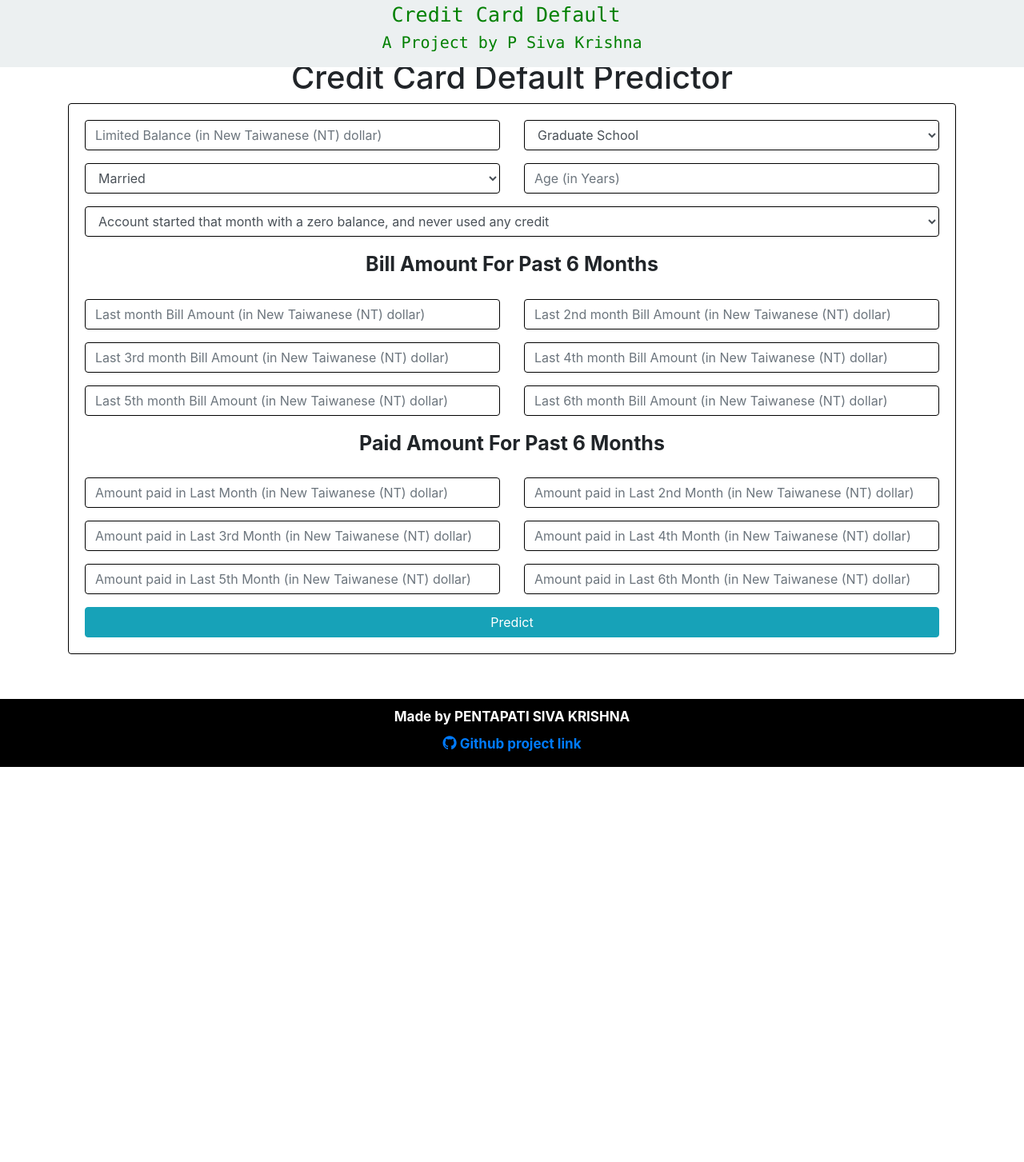
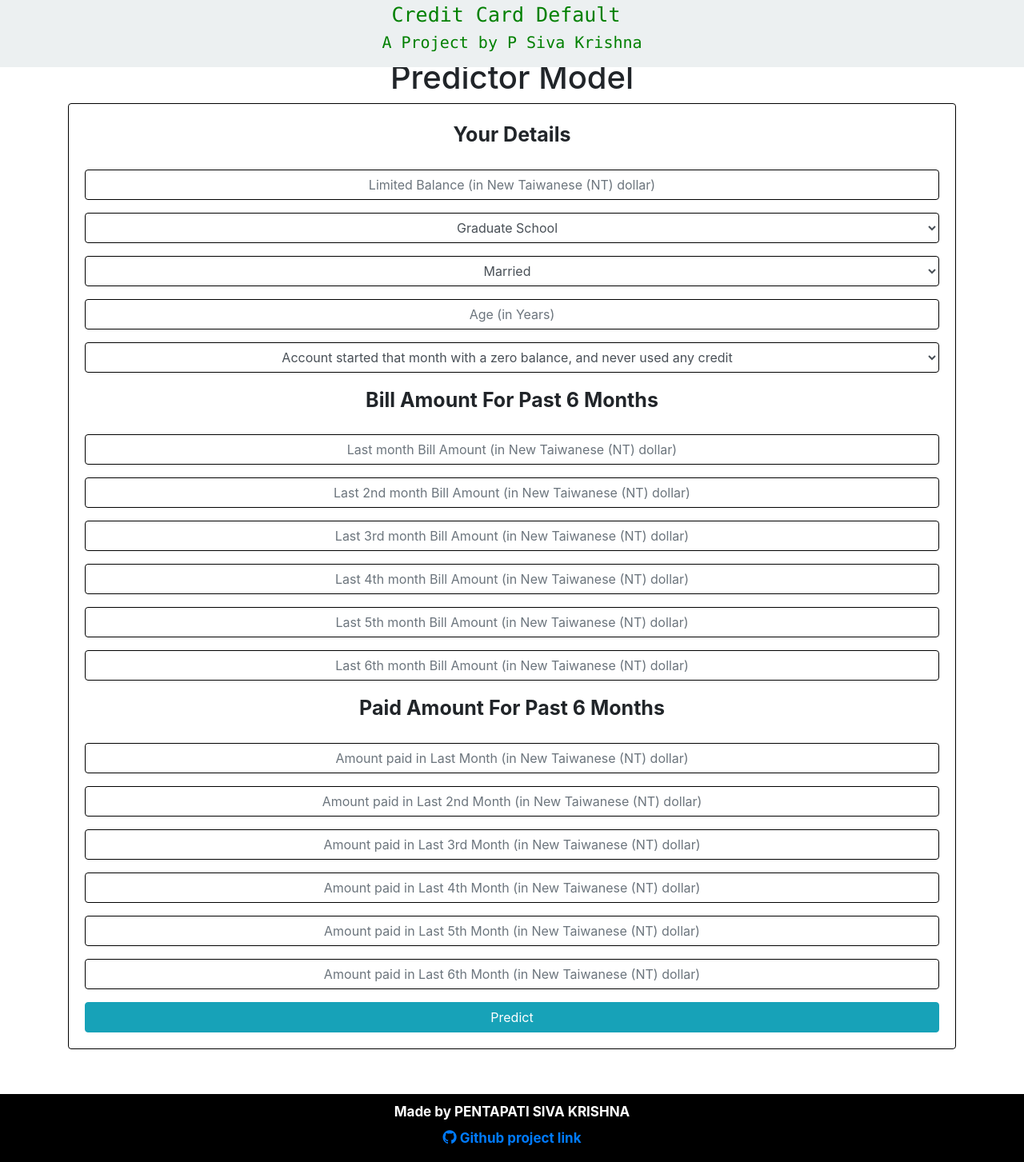
Before and after one commit to shivap12/Derivingfinancial-insights, a Flask app: page / in a window 1280 px wide. Shown: the whole page at 80% size. Before the commit the page ends 959 px from the top, so only its background shows below. Run offline with Flask 2, Linux system fonts and the light colour scheme; parts of the project's set-up code (start-up, migrations or seed data) failed here and were passed over; some libraries are stand-ins or nearby versions.

Commit message:
Add files via upload

```diff
--- a/templates/home.html
+++ b/templates/home.html
@@ -12,6 +12,17 @@
         <script src="https://stackpath.bootstrapcdn.com/bootstrap/4.3.1/js/bootstrap.min.js" integrity="sha384-JjSmVgyd0p3pXB1rRibZUAYoIIy6OrQ6VrjIEaFf/nJGzIxFDsf4x0xIM+B07jRM" crossorigin="anonymous"></script>
 
         <style>
+input[type="text"]::placeholder {
+                text-align: center;
+            }
+input[class="form-control"]::placeholder {
+                text-align: center;
+            }
+
+input[class="form-group"]::placeholder {
+                text-align: center;
+            }
+select { width: 400px; text-align-last:center; }
 
             html{
                 position: relative;
@@ -67,7 +78,7 @@
 
            <div class="container">
 
-           <center><h1>Credit Card Default Predictor</h1></center>
+           <center><h1>Predictor Model</h1></center>
 
            {% if alert_message %}
             <center><div class="alert alert-danger">{{ alert_message }}</div></center>
@@ -78,17 +89,19 @@
            {% endif %}
 
                <center><form class="card card-body" method="POST">
-
+                        <center><div class="form-group">
+                            <label style="font-size: 25px;font-weight: bold;">Your Details </label>
+                        </div></center>
 
                     <div class="row">
 
-                        <div class="col-md-6">
+                        <div class="col-md-12">
                             <div class="form-group">
                                 <input class="form-control" type="text" name="LIMIT_BAL" placeholder="Limited Balance (in New Taiwanese (NT) dollar)">
                             </div>
                         </div>
 
-                        <div class="col-md-6">
+                        <div class="col-md-12">
                         <div class="form-group">
                             <select class="form-control" name="EDUCATION">
                                 {% for education in education_status %}
@@ -102,7 +115,7 @@
 
                     <div class="row">
 
-                        <div class="col-md-6">
+                        <div class="col-md-12">
                         <div class="form-group">
                             <select class="form-control" name="MARRIAGE">
                                 {% for marriage in marital_status %}
@@ -113,7 +126,7 @@
                     </div>
 
 
-                    <div class="col-md-6">
+                    <div class="col-md-12">
                         <div class="form-group">
                             <input class="form-control" name="AGE" placeholder="Age (in Years)">
                         </div>
@@ -133,13 +146,13 @@
                         </div></center>
 
                         <div class="row">
-                            <div class="col-md-6">
+                            <div class="col-md-12">
                                 <div class="form-group">
                                     <input type="text" class="form-control" name="BILL_AMT1" placeholder="Last month Bill Amount (in New Taiwanese (NT) dollar)">
                                 </div>
                             </div>
 
-                            <div class="col-md-6">
+                            <div class="col-md-12">
                                 <div class="form-group">
                                     <input type="text" class="form-control" name="BILL_AMT2" placeholder="Last 2nd month Bill Amount (in New Taiwanese (NT) dollar)">
                                 </div>
@@ -147,13 +160,13 @@
                         </div>
 
                         <div class="row">
-                            <div class="col-md-6">
+                            <div class="col-md-12">
                                 <div class="form-group">
                                     <input type="text" class="form-control" name="BILL_AMT3" placeholder="Last 3rd month Bill Amount (in New Taiwanese (NT) dollar)">
                                 </div>
                             </div>
 
-                            <div class="col-md-6">
+                            <div class="col-md-12">
                                 <div class="form-group">
                                     <input type="text" class="form-control" name="BILL_AMT4" placeholder="Last 4th month Bill Amount (in New Taiwanese (NT) dollar)">
                                 </div>
@@ -161,13 +174,13 @@
                         </div>
 
                         <div class="row">
-                            <div class="col-md-6">
+                            <div class="col-md-12">
                                 <div class="form-group">
                                     <input type="text" class="form-control" name="BILL_AMT5" placeholder="Last 5th month Bill Amount (in New Taiwanese (NT) dollar)">
                                 </div>
                             </div>
 
-                            <div class="col-md-6">
+                            <div class="col-md-12">
                                 <div class="form-group">
                                     <input type="text" class="form-control" name="BILL_AMT6" placeholder="Last 6th month Bill Amount (in New Taiwanese (NT) dollar)">
                                 </div>
@@ -180,13 +193,13 @@
                         </div></center>
 
                         <div class="row">
-                            <div class="col-md-6">
+                            <div class="col-md-12">
                                 <div class="form-group">
                                     <input type="text" class="form-control" name="PAY_AMT1" placeholder="Amount paid in Last Month (in New Taiwanese (NT) dollar)">
                                 </div>
                             </div>
 
-                            <div class="col-md-6">
+                            <div class="col-md-12">
                                 <div class="form-group">
                                     <input type="text" class="form-control" name="PAY_AMT2" placeholder="Amount paid in Last 2nd Month (in New Taiwanese (NT) dollar)">
                                 </div>
@@ -194,13 +207,13 @@
                         </div>
 
                         <div class="row">
-                            <div class="col-md-6">
+                            <div class="col-md-12">
                                 <div class="form-group">
                                     <input type="text" class="form-control" name="PAY_AMT3" placeholder="Amount paid in Last 3rd Month (in New Taiwanese (NT) dollar)">
                                 </div>
                             </div>
 
-                            <div class="col-md-6">
+                            <div class="col-md-12">
                                 <div class="form-group">
                                     <input type="text" class="form-control" name="PAY_AMT4" placeholder="Amount paid in Last 4th Month (in New Taiwanese (NT) dollar)">
                                 </div>
@@ -208,13 +221,13 @@
                         </div>
 
                         <div class="row">
-                            <div class="col-md-6">
+                            <div class="col-md-12">
                                 <div class="form-group">
                                     <input type="text" class="form-control" name="PAY_AMT5" placeholder="Amount paid in Last 5th Month (in New Taiwanese (NT) dollar)">
                                 </div>
                             </div>
 
-                            <div class="col-md-6">
+                            <div class="col-md-12">
                                 <div class="form-group">
                                     <input type="text" class="form-control" name="PAY_AMT6" placeholder="Amount paid in Last 6th Month (in New Taiwanese (NT) dollar)">
                                 </div>
```
